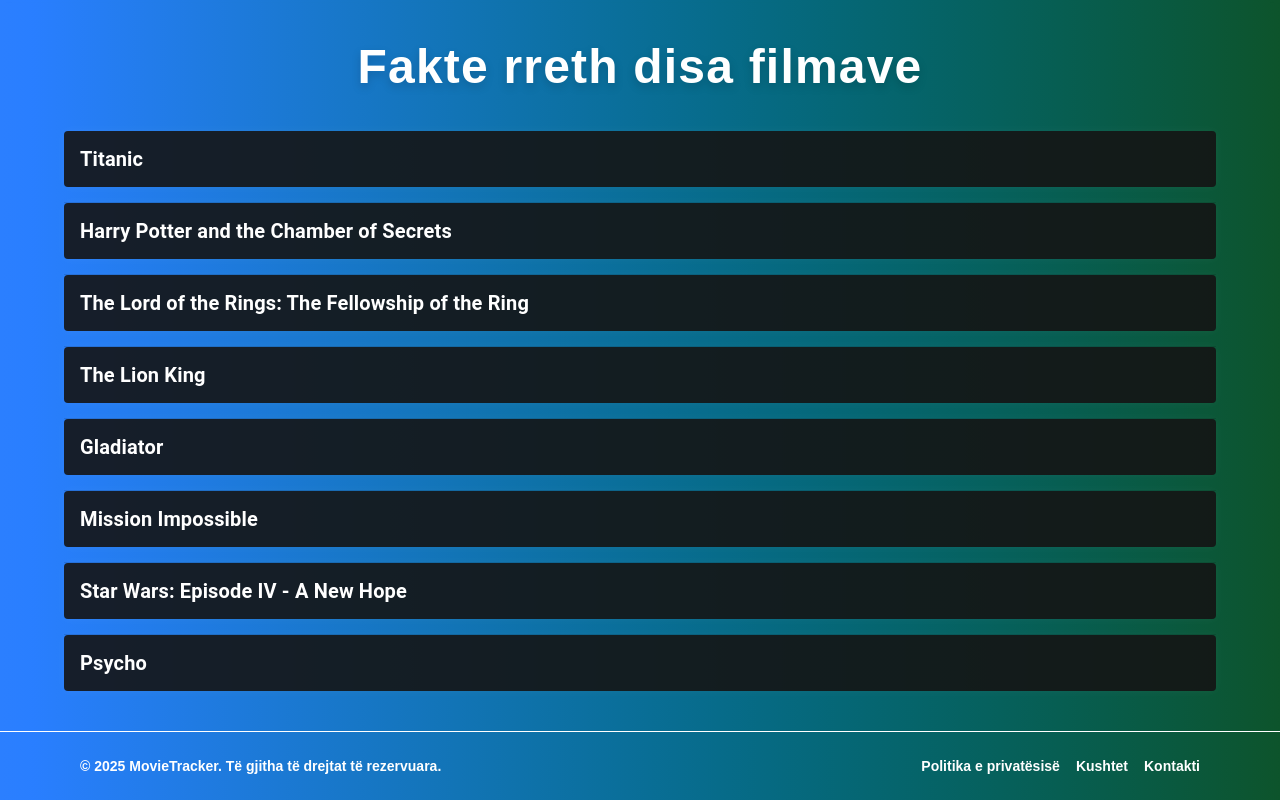
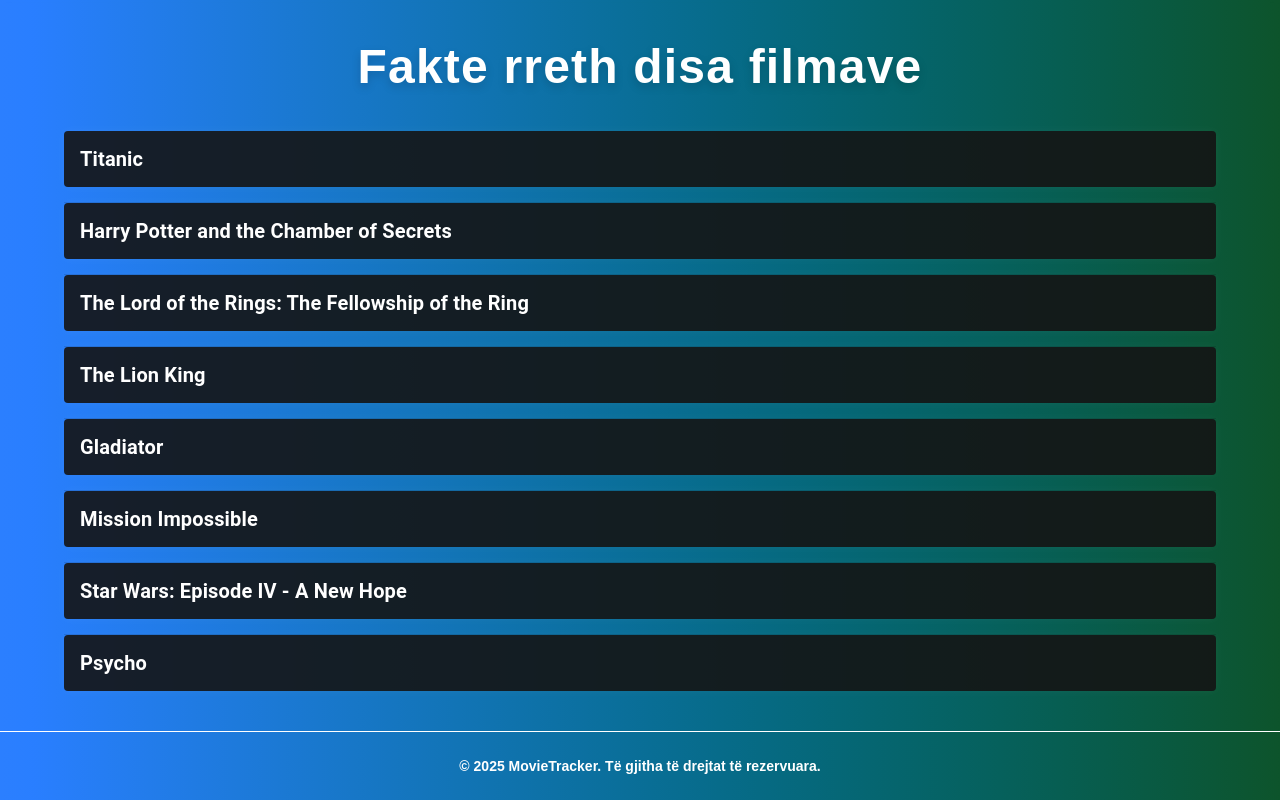
Before and after one commit to OltiBekteshi/MovieTrackingApp, a React (Vite) app: page / in a window 1280 px wide. Shown: the part 2765-3565 px from the top of the page. Built offline with nearby package versions, Linux system fonts and the light colour scheme; no server answers; some icons are missing.

Commit message:
Removed footer elements

```diff
--- a/src/components/Footer.jsx
+++ b/src/components/Footer.jsx
@@ -3,32 +3,11 @@
 const Footer = () => {
   return (
     <footer className="bg-linear-to-r from-blue-500  to-green-900 shadow-md text-[#C5C6C7] py-6  border-t  border-white">
-      <div className="max-w-6xl mx-auto px-4 flex flex-col sm:flex-row justify-between items-center gap-3 text-sm">
+      <div className="max-w-6xl mx-auto px-4 flex flex-col sm:flex-row justify-center items-center text-sm">
         <p className="text-center sm:text-left text-white font-bold">
           © {new Date().getFullYear()} MovieTracker. Të gjitha të drejtat të
           rezervuara.
         </p>
-
-        <div className="flex gap-4">
-          <a
-            href="#"
-            className=" transition-colors duration-200 text-white font-bold hover:opacity-[0.7]"
-          >
-            Politika e privatësisë
-          </a>
-          <a
-            href="#"
-            className=" transition-colors duration-200 text-white font-bold hover:opacity-[0.7]"
-          >
-            Kushtet
-          </a>
-          <a
-            href="#"
-            className=" transition-colors duration-200 text-white font-bold hover:opacity-[0.7]"
-          >
-            Kontakti
-          </a>
-        </div>
       </div>
     </footer>
   );
```
